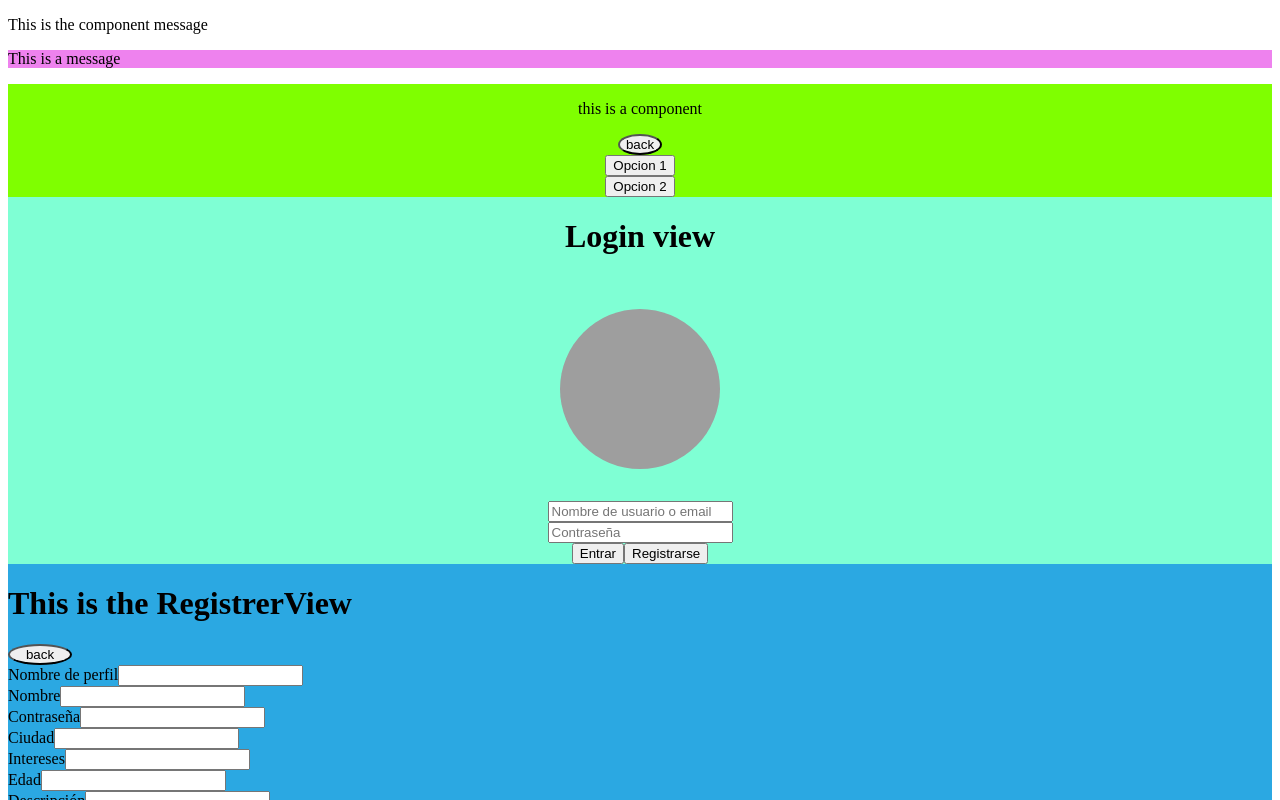
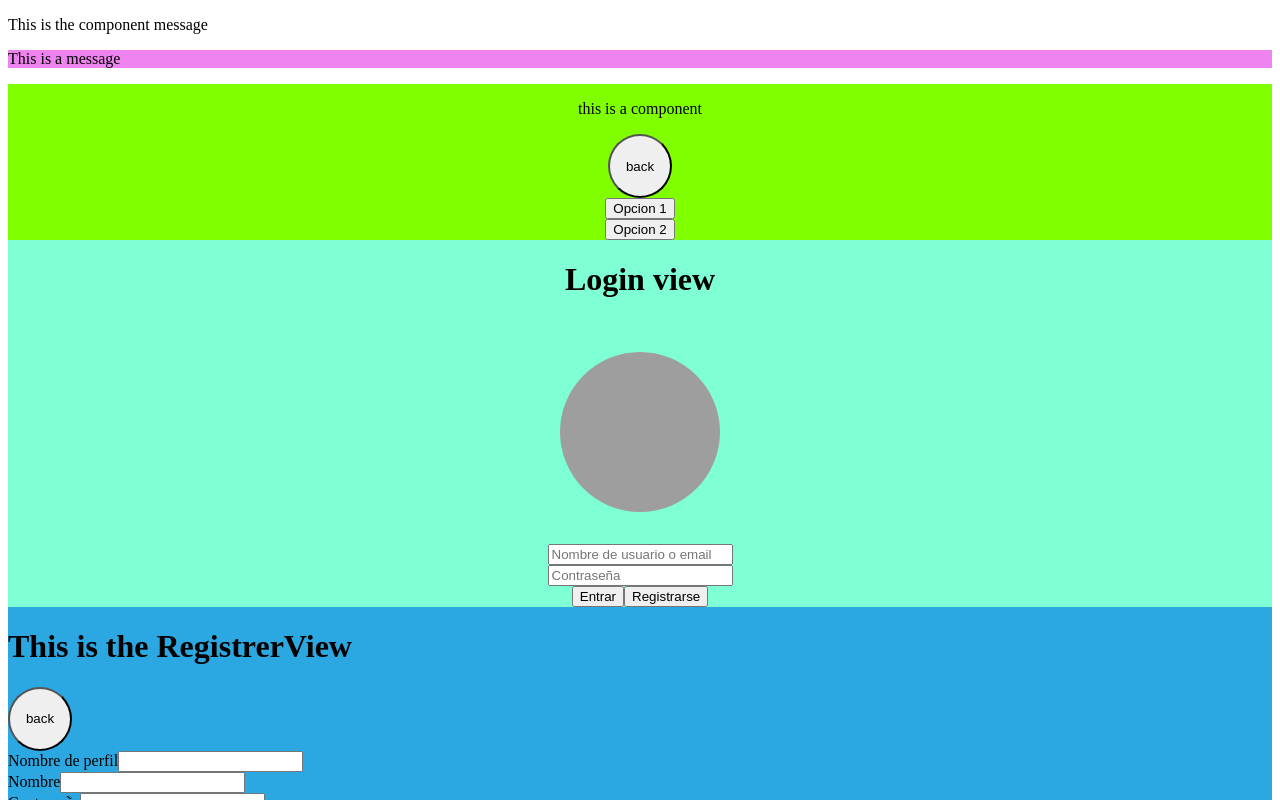
Before and after one commit to JoseLuCG/Proyecto_FinalCurso, a React (Create React App) app in the folder frontend/: page / in a window 1280 px wide. Shown: the top 800 px of the page. Built offline with nearby package versions, Linux system fonts and the light colour scheme; grey boxes are pictures that could not be loaded.

Commit message:
Fix the <CircleButton> at now is circular

```diff
--- a/frontend/src/components/CircleButton/CircleButton.css
+++ b/frontend/src/components/CircleButton/CircleButton.css
@@ -1,5 +1,5 @@
 #circleButton {
     border-radius: 50%;
-    max-width: 4rem;
-    max-height: 4rem;
+    width: 4rem;
+    height: 4rem;
 }
```
